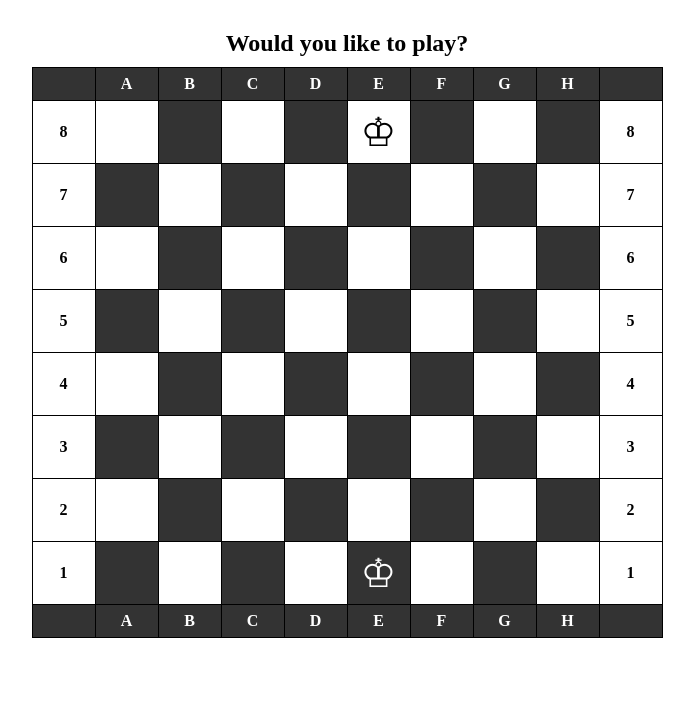
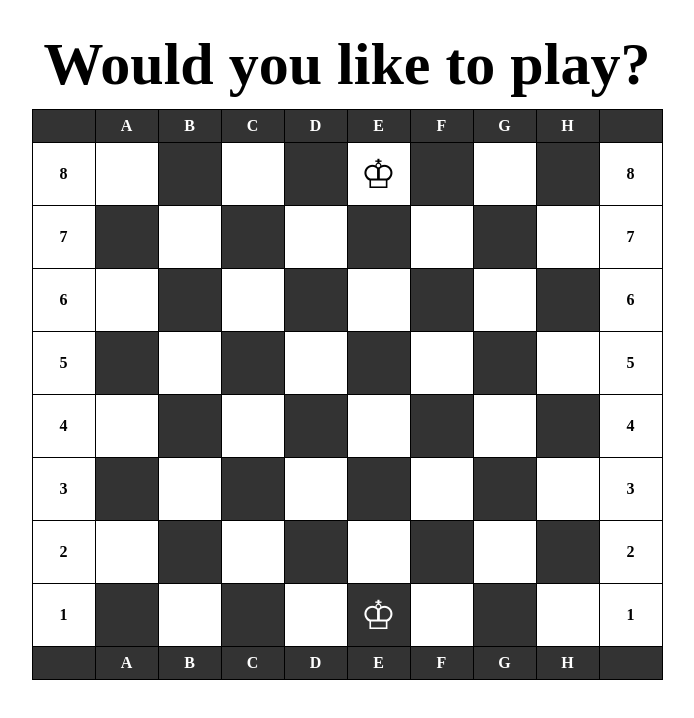
Before and after one commit to kupianna/Tablazatok, a plain HTML site: page Chess.html in a window 1280 px wide. Shown: the whole page, without its empty margins (293-987 px from the left). Drawn offline with Linux system fonts and the light colour scheme.

Commit message:
give format to css 23:48

```diff
--- a/Chess.css
+++ b/Chess.css
@@ -19,7 +19,7 @@ thead th, tfoot th {
 }
 
 caption {
-  font-size: 24px;
+  font-size: 60px;
   font-weight: bold;
   margin-bottom: 10px;
 }
```
